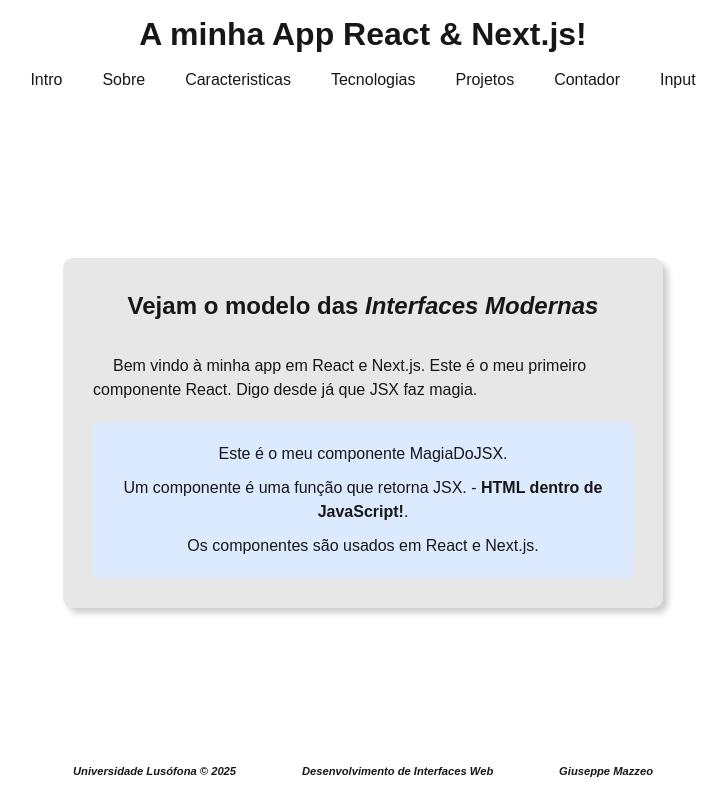
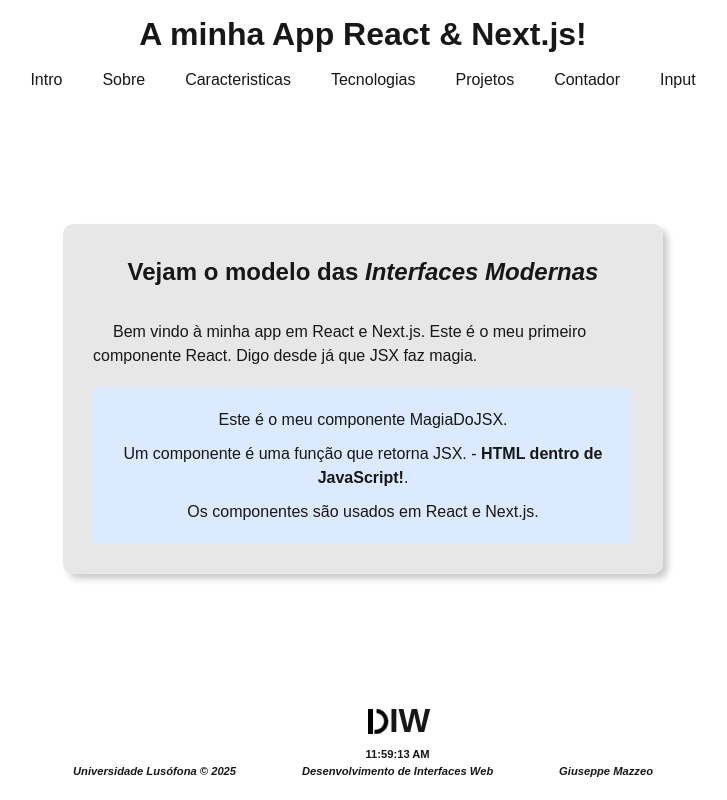
Before and after one commit to giuseppemazze0/next-giuseppe, a Next.js app: page / in a window 1280 px wide. Shown: the whole page, without its empty margins (277-1004 px from the left). Built offline with nearby package versions, Linux system fonts and the light colour scheme.

Commit message:
relogio feito

```diff
--- a/app/layout.tsx
+++ b/app/layout.tsx
@@ -1,6 +1,7 @@
 import type { Metadata } from "next";
 import "./globals.css";
 import Link from "next/link";
+import Relogio from "@/components/Relogio/Relogio";
 
 export const metadata: Metadata = {
   title: "Giuseppe Mazzeo",
@@ -39,9 +40,12 @@ export default function RootLayout({
           {children}
         </main>
 
-        <footer className="flex justify-between font-bold w-[600px] px-[10px] py-[20px] italic text-[.7em]">
+        <footer className="flex justify-between items-end font-bold w-[600px] px-[10px] py-[20px] italic text-[.7em]">
           <p>Universidade Lusófona © {data.getFullYear()}</p>
-          <p>Desenvolvimento de Interfaces Web</p>
+          <div className="flex flex-col items-center">
+            <Relogio />
+            <p>Desenvolvimento de Interfaces Web</p>
+          </div>
           <p>Giuseppe Mazzeo</p>
         </footer>
       </body>
--- /dev/null
+++ b/components/Relogio/Relogio.tsx
@@ -0,0 +1,35 @@
+"use client"
+
+import { useEffect, useState } from "react"
+import './style.css'
+
+export default function Relogio() {
+    const [hora, setHora] = useState<Date>(new Date())
+
+    useEffect(() => {
+        const intervalo = setInterval(() => {
+            setHora(new Date());
+        }, 1000);
+
+
+        return () => clearInterval(intervalo);
+    }, []);
+
+
+
+    return (
+        <div className="flex flex-col items-center not-italic">
+            <span className="relative">
+                <span className="letra-d"></span>
+                <span className="text-[3em]">
+                    <span className="text-transparent">D</span>
+                    IW
+                </span>
+            </span>
+
+            <span>
+                {hora.toLocaleTimeString()}
+            </span>
+        </div>
+    )
+}
--- /dev/null
+++ b/components/Relogio/style.css
@@ -0,0 +1,41 @@
+:root {
+    --largura: .43em;
+    --altura: 2.2em;
+}
+
+@keyframes animacao-letra-d {
+    0% { transform: rotate(-45deg); }
+    100% { transform: rotate(315deg); }
+}
+
+.letra-d {
+    overflow: hidden;
+    position: absolute;
+    top: 13px;
+    left: 3px;
+    display: inline-block;
+    width: var(--altura);
+    height: var(--altura);
+}
+.letra-d::before {
+    content: '';
+    position: absolute;
+    top: 0;
+    left: 0;
+    width: var(--largura);
+    height: var(--altura);
+    background-color: black;
+}
+.letra-d::after {
+    content: '';
+    position: absolute;
+    top: 0;
+    left: -4.5px;
+    width: var(--altura);
+    height: var(--altura);
+    border: var(--largura) solid black;
+    border-radius: 50%;
+    border-left-color: transparent;
+    border-top-color: transparent;
+    animation: animacao-letra-d 60s infinite ease-in-out;
+}
```
